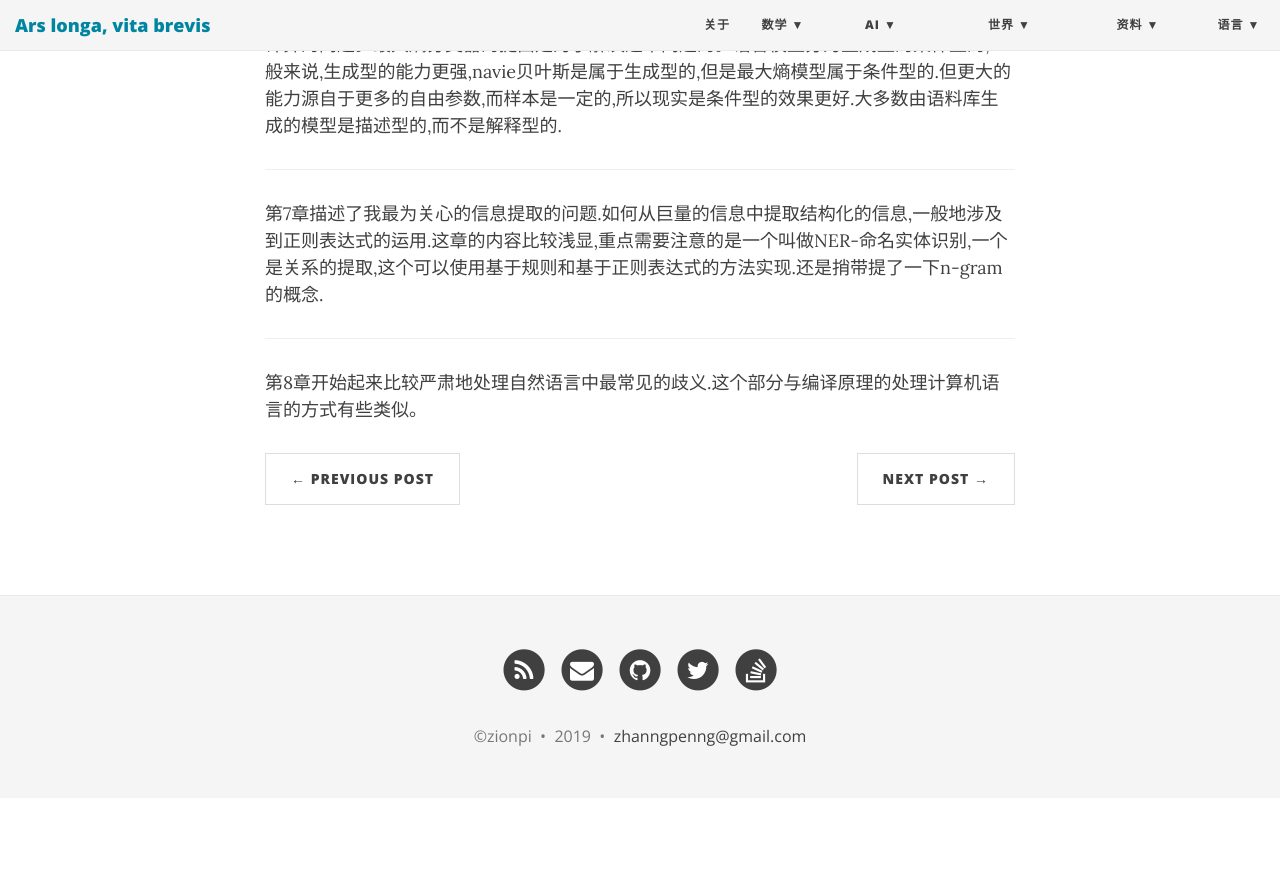
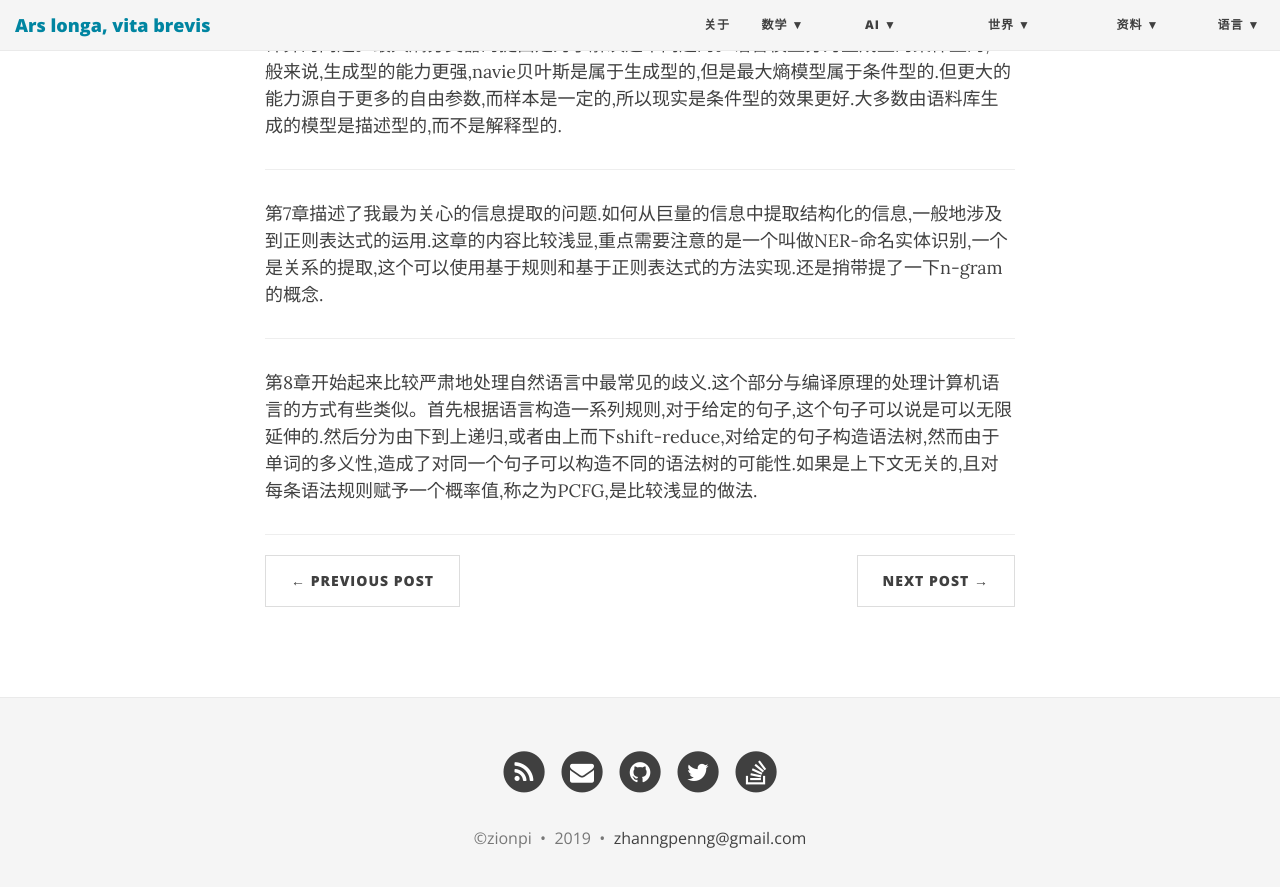
Before and after one commit to ZionPi/zionpi.github.io, a Jekyll site: the page built from _posts/2013-10-02-natural-language-processing-with-python.md, in a window 1280 px wide and 900 px high, scrolled down 1195 px. Shown: the top 887 px of the window. Built offline with Jekyll 4.4.1, drawn with Linux system fonts in a browser that asks for light colours; nearby versions of some CDN libraries; before the commit the page ends 1993 px from its top, so only the background shows below that.

Commit message:
Update 2013-10-02-natural-language-processing-with-python.md

```diff
--- a/_posts/2013-10-02-natural-language-processing-with-python.md
+++ b/_posts/2013-10-02-natural-language-processing-with-python.md
@@ -28,4 +28,6 @@ Tagging,比如画树,不是先画树,再画蓝天.Brill Tagging是反过来,先
 第7章描述了我最为关心的信息提取的问题.如何从巨量的信息中提取结构化的信息,一般地涉及到正则表达式的运用.这章的内容比较浅显,重点需要注意的是一个叫做NER-命名实体识别,一个是关系的提取,这个可以使用基于规则和基于正则表达式的方法实现.还是捎带提了一下n-gram的概念.
 
 ---
-第8章开始起来比较严肃地处理自然语言中最常见的歧义.这个部分与编译原理的处理计算机语言的方式有些类似。
+第8章开始起来比较严肃地处理自然语言中最常见的歧义.这个部分与编译原理的处理计算机语言的方式有些类似。首先根据语言构造一系列规则,对于给定的句子,这个句子可以说是可以无限延伸的.然后分为由下到上递归,或者由上而下shift-reduce,对给定的句子构造语法树,然而由于单词的多义性,造成了对同一个句子可以构造不同的语法树的可能性.如果是上下文无关的,且对每条语法规则赋予一个概率值,称之为PCFG,是比较浅显的做法.
+
+---
```
